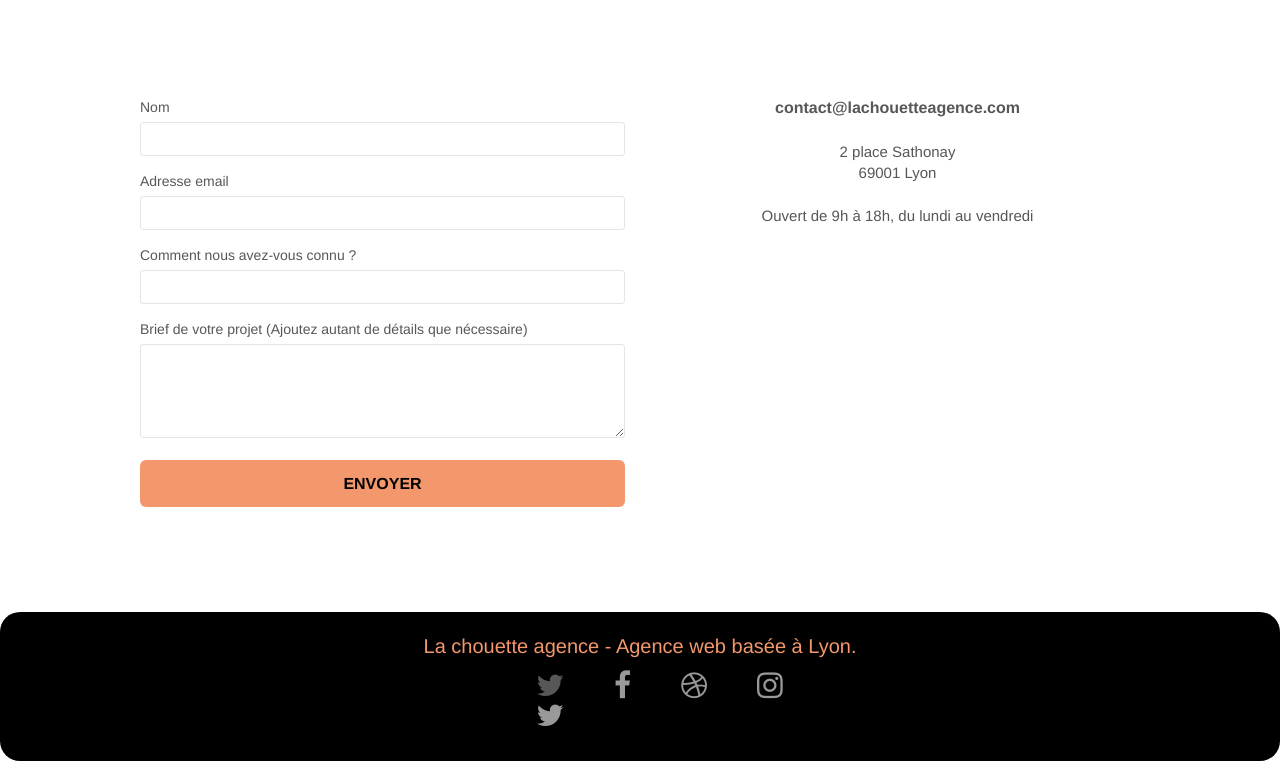
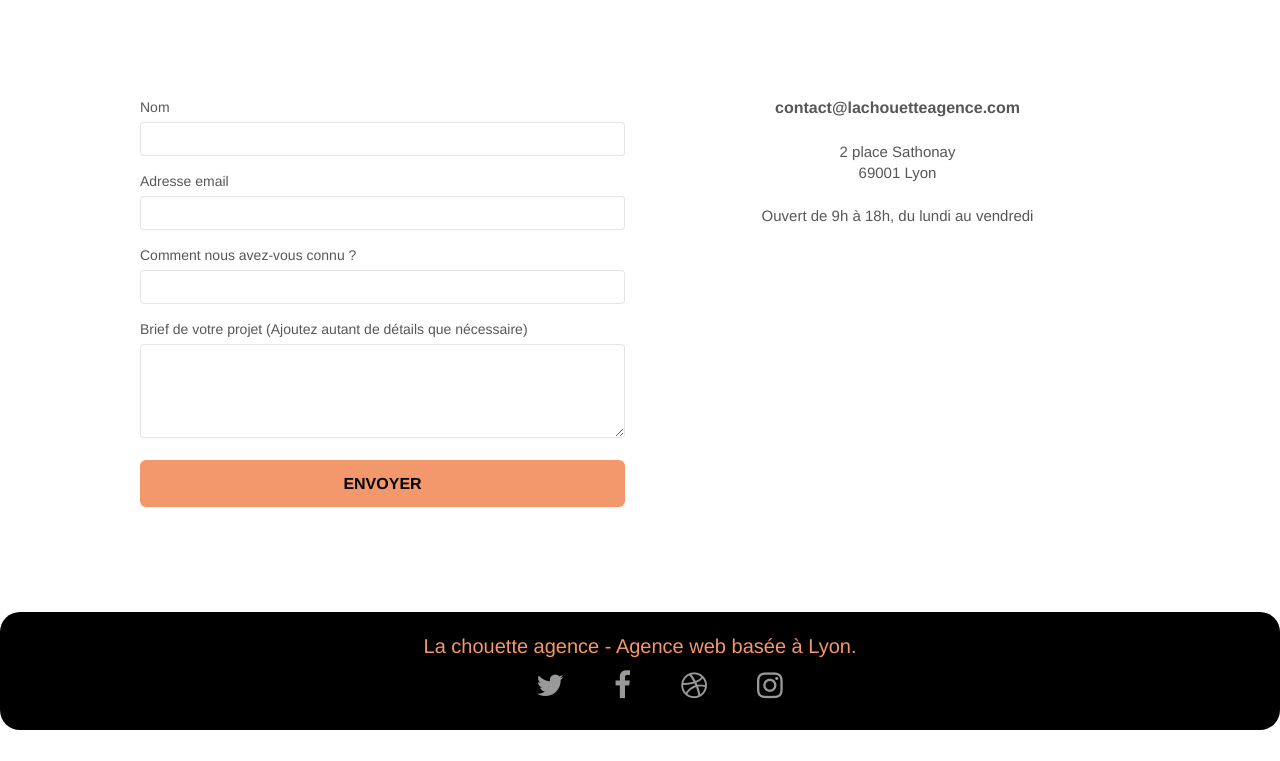
Before and after one commit to Zaioua-Tom/la_chouette_agence, a plain HTML site: page index.html in a window 1280 px wide. Shown: the part 3623-4384 px from the top of the page. After the commit the page ends 4353 px from the top, so only its background shows below. Drawn offline with Linux system fonts and the light colour scheme.

Commit message:
no message

```diff
--- a/index.html
+++ b/index.html
@@ -274,7 +274,7 @@
 				<div class="row row-no-gutters social">
 					<div class="col-sm-3">
 						<ul class="text-center social_net_div">
-							<li><a class="social fa fa-twitter icon-md" href="https://twitter.com/?lang=fr" aria-label="twitter" ><span class="fa fa-twitter icon-md"></span></a></li>
+							<li><a class="social" href="https://twitter.com/?lang=fr" aria-label="twitter" ><span class="fa fa-twitter icon-md"></span></a></li>
 							<li><a class="social" href="https://fr-fr.facebook.com/" aria-label="facebook"><span class="fa fa-facebook icon-md"></span></a></li>
 							<li><a class="social" href="https://dribbble.com" aria-label="dribble"><span class="fa fa-dribbble icon-md"></span></a></li>
 							<li><a class="social" href="https://www.instagram.com/?hl=fr"aria-label="instagram"><span class="fa fa-instagram icon-md"></span></a></li>
```
